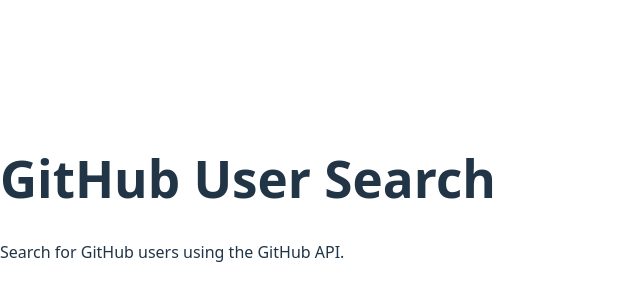
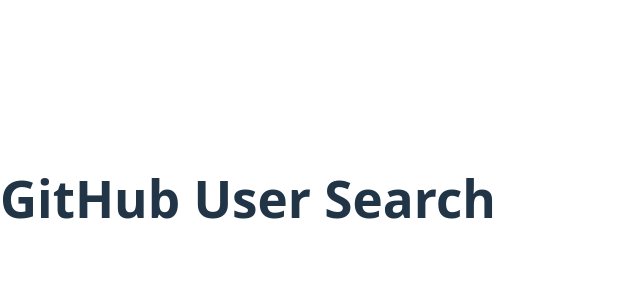
Before and after one commit to melitamiloka-art/alx-fe-reactjs, a React (Vite) app in the folder github-user-search/: page / in a window 1280 px wide. Shown: the part 202-502 px from the top of the page, without its empty margins (0-640 px from the left). Built offline with nearby package versions, Linux system fonts and the light colour scheme.

Commit message:
Add github-user-search

```diff
--- a/github-user-search/src/App.jsx
+++ b/github-user-search/src/App.jsx
@@ -1,8 +1,9 @@
+import React from "react";
+
 function App() {
   return (
     <div>
       <h1>GitHub User Search</h1>
-      <p>Search for GitHub users using the GitHub API.</p>
     </div>
   );
 }
```
